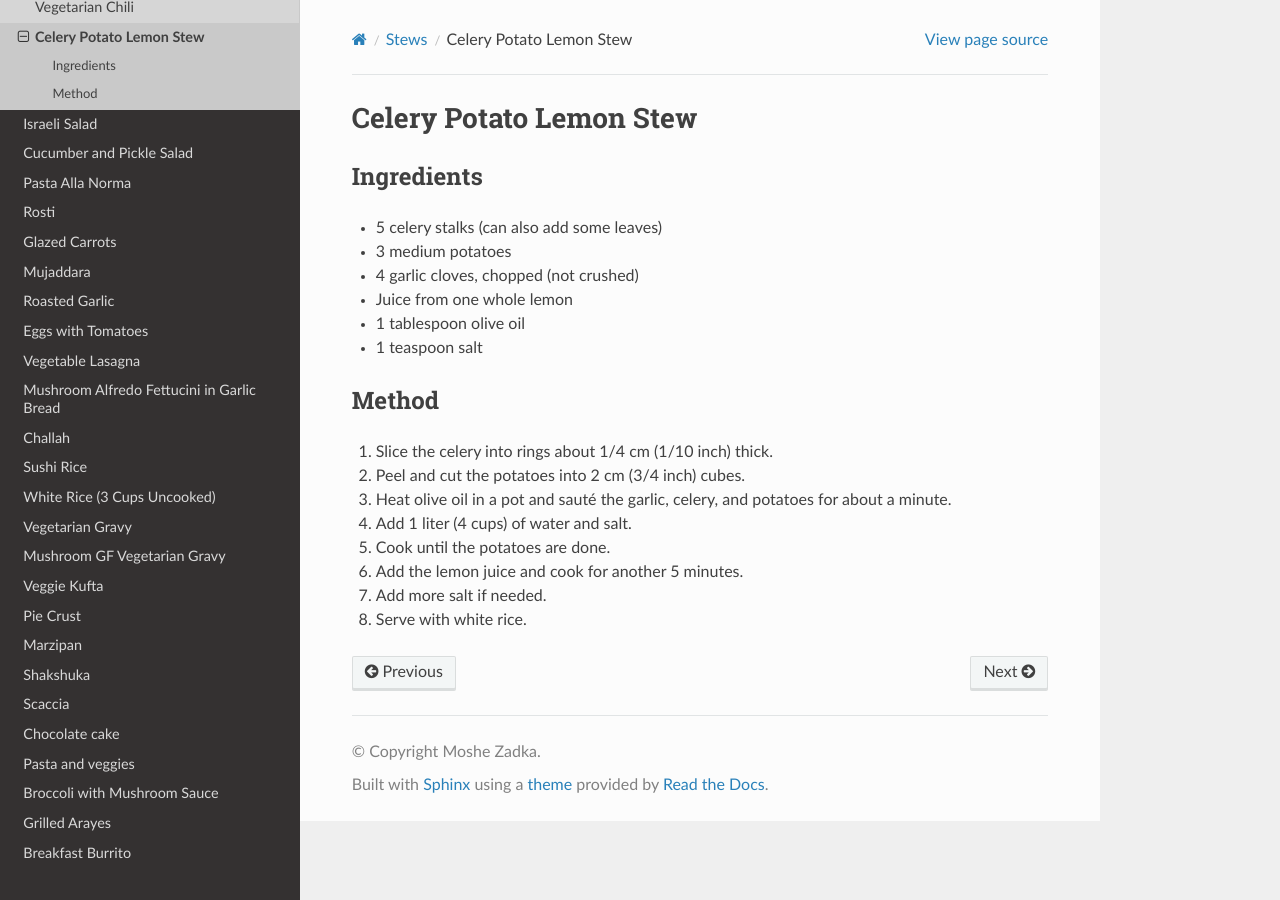
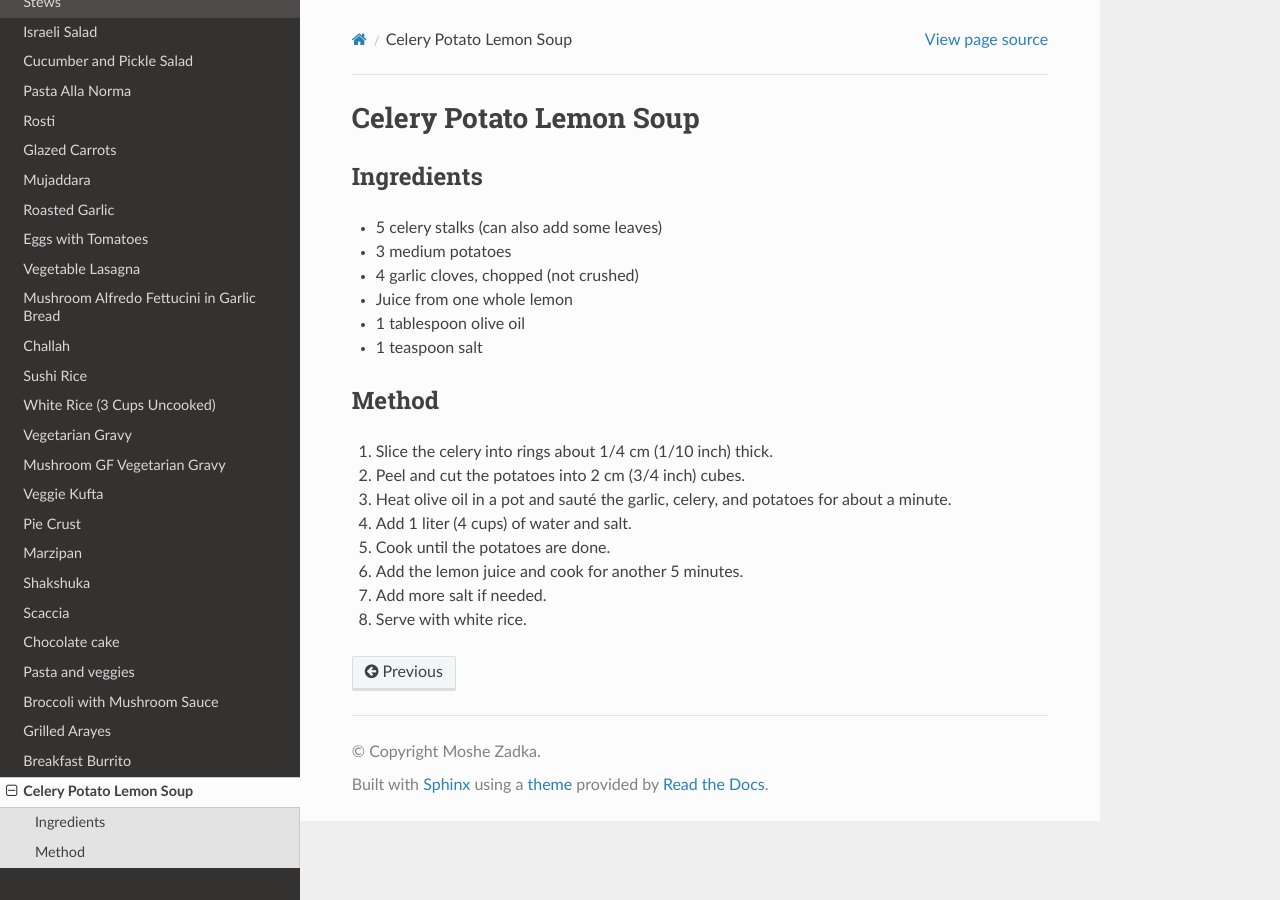
Before and after one commit to moshez/recipes, a Sphinx documentation site: the page built from doc/celery-potato-lemon-soup.rst, in a window 1280 px wide. Built offline with Sphinx 7.4.7 and the Read the Docs theme 3.1.0, drawn with Linux system fonts in a browser that asks for light colours.

Commit message:
Move celery potato lemon recipe to root as soup

```diff
--- a/doc/stews/celery-potato-lemon-stew.rst
+++ b/doc/celery-potato-lemon-soup.rst
@@ -1,4 +1,4 @@
-Celery Potato Lemon Stew
+Celery Potato Lemon Soup
 ------------------------
 
 Ingredients
--- a/doc/index.rst
+++ b/doc/index.rst
@@ -31,3 +31,4 @@ Moshe'z Recipes
     broccoli-with-mushroom-sauce
     grilled-arayes
     breakfast-burrito
+    celery-potato-lemon-soup
--- a/doc/stews/index.rst
+++ b/doc/stews/index.rst
@@ -9,4 +9,3 @@ Stews
     stove-top-brisket
     three-can-chili
     vegetarian-chili
-    celery-potato-lemon-stew
```
